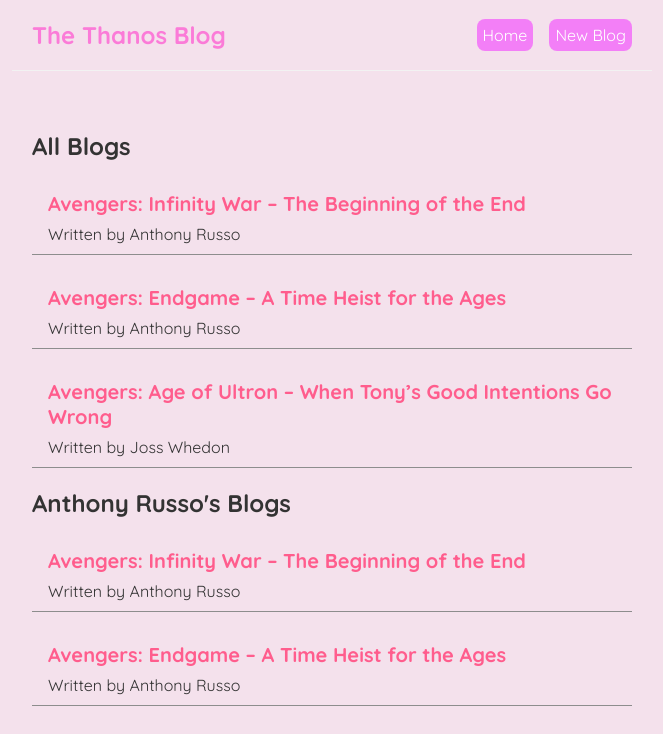
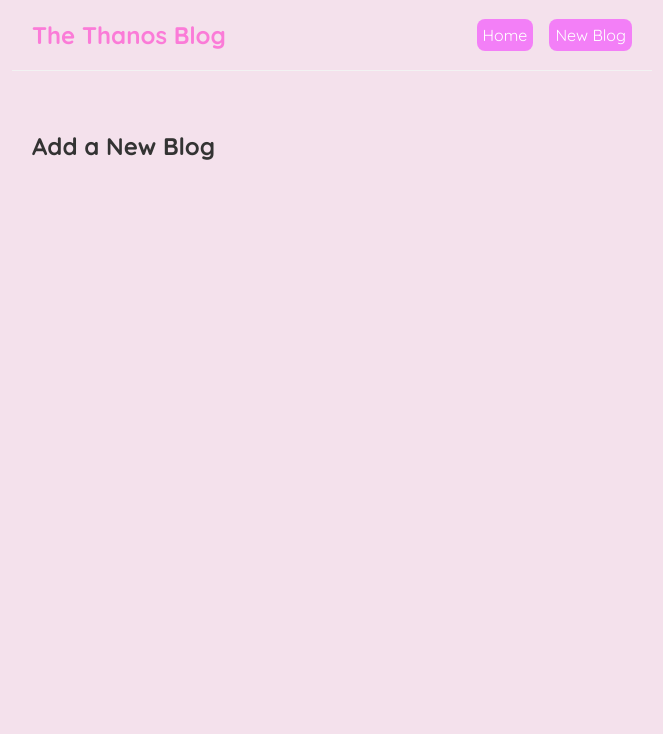
Before and after one commit to OZzzang/ThanosBlog, a React (Create React App) app: page /create in a window 1280 px wide. Shown: the top 734 px of the page, without its empty margins (308-971 px from the left). Built offline with nearby package versions, Linux system fonts and the light colour scheme; data requests are answered from the project's data file.

Commit message:
Added routing via react-route-dom and cleanup function to useFetch

```diff
--- a/package.json
+++ b/package.json
@@ -9,6 +9,7 @@
     "@testing-library/user-event": "^13.5.0",
     "react": "^19.2.6",
     "react-dom": "^19.2.6",
+    "react-router-dom": "^5.3.4",
     "react-scripts": "5.0.1",
     "web-vitals": "^2.1.4"
   },
--- a/src/App.js
+++ b/src/App.js
@@ -1,19 +1,25 @@
 import Navbar from './Navbar';
 import Home from './Home';
+import Create from './Create';
+import { BrowserRouter as Router, Route, Switch } from 'react-router-dom';
 
 function App() {
-
   return (
-    <div className="App">
-
-      <Navbar />
-
-      <div className="content">
-
-        <Home />
-
+    <Router>
+      <div className="App">
+        <Navbar />
+        <div className="content">
+          <Switch>
+            <Route exact path="/">
+              <Home />
+            </Route>
+            <Route path="/create">
+              <Create />
+            </Route>
+          </Switch>
+        </div>
       </div>
-    </div>
+    </Router>
   );
 }
 
--- /dev/null
+++ b/src/Create.js
@@ -0,0 +1,9 @@
+const Create = () => {
+    return (
+        <div className="create">
+            <h2>Add a New Blog</h2>
+        </div>
+    );
+}
+
+export default Create;
--- a/src/Navbar.js
+++ b/src/Navbar.js
@@ -1,18 +1,20 @@
+import { Link } from 'react-router-dom';
+
 const Navbar = () => {
     return (
         <nav className="navbar">
             <h1>The Thanos Blog</h1>
             <div className="links">
-                <a href="/" style={{
+                <Link to="/" style={{
                     color: "white",
                     backgroundColor: "#f35ffbbe",
                     borderRadius: "8px"
-                }}>Home</a>
-                <a href="/create" style={{
+                }}>Home</Link>
+                <Link to="/create" style={{
                     color: "white",
                     backgroundColor: "#f35ffbbe",
                     borderRadius: "8px"
-                }}>New Blog</a>
+                }}>New Blog</Link>
             </div>
         </nav>
     );
--- a/src/useFetch.js
+++ b/src/useFetch.js
@@ -6,7 +6,9 @@
     const [error, setError] = useState(null);
 
     useEffect(() => {
-        fetch(url)
+        const abortCont = new AbortController();
+
+        fetch(url, { signal: abortCont.signal })
             .then(res => {
                 if (!res.ok) {
                     throw Error('Could not fetch the data for that resource');
@@ -19,9 +21,15 @@
                 setError(null);
             })
             .catch(err => {
+                if (err.name === 'AbortError') {
+                    console.log('fetch aborted');
+                } else {
                 setError(err.message);
                 setIsPending(false);
+                }
             });
+
+        return () => abortCont.abort();
         }, [url]);
 
         return { data, isPending, error };
```
Also changed, not shown: 1 other file (tests, documents, lock files or other folders).
